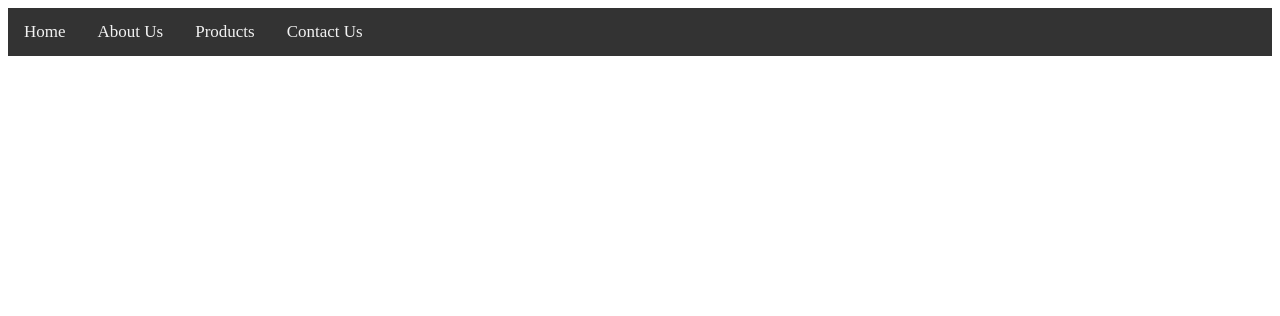
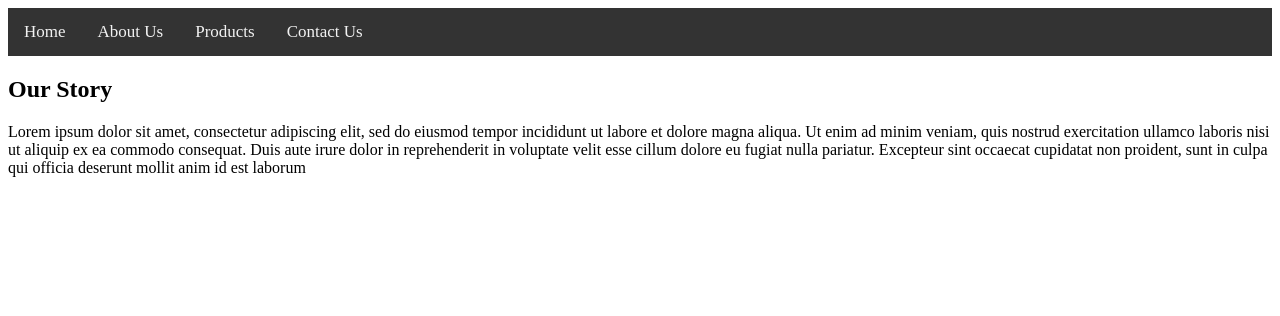
Before and after one commit to deahoxha70537/JewelryStore, a PHP site: page /Aboutus.html in a window 1280 px wide. Shown: the top 316 px of the page. Run offline with PHP 8.4, Linux system fonts and the light colour scheme.

Commit message:
edited a bit

```diff
--- a/Aboutus.html
+++ b/Aboutus.html
@@ -13,5 +13,17 @@
         <a href="">Products</a>
         <a href="">Contact Us</a>
       </div>
+
+      <div>
+        <h2>Our Story</h2>
+        <p>Lorem ipsum dolor sit amet, consectetur adipiscing elit, sed do eiusmod tempor incididunt ut labore et dolore magna aliqua.
+            Ut enim ad minim veniam, quis nostrud exercitation ullamco laboris nisi ut aliquip ex ea commodo consequat.
+            Duis aute irure dolor in reprehenderit in voluptate velit esse cillum dolore eu fugiat nulla pariatur.
+            Excepteur sint occaecat cupidatat non proident, sunt in culpa qui officia deserunt mollit anim id est laborum</p>
+      </div>
+
+      <div>
+
+      </div>
 </body>
 </html>
--- a/Aboutuscss.css
+++ b/Aboutuscss.css
@@ -12,7 +12,7 @@
     font-size: 17px;
   }
 
-.topnav a:hover {
+.navbar a:hover {
     background-color: #f3236c;
     color: black;
   }
```
